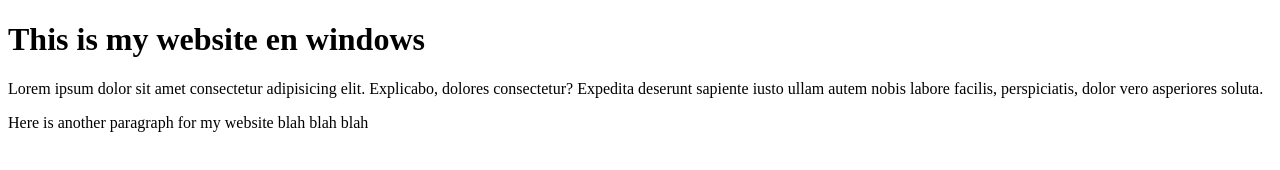
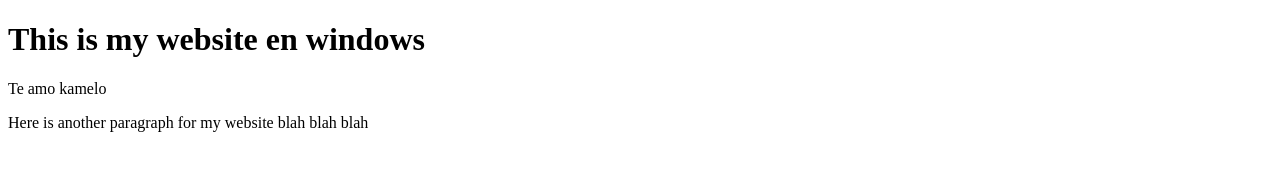
Before and after one commit to sisfranco/firstsitewindows, a plain HTML site: page index.html in a window 1280 px wide. Drawn offline with Linux system fonts and the light colour scheme.

Commit message:
new text

```diff
--- a/index.html
+++ b/index.html
@@ -7,11 +7,7 @@
   </head>
   <body>
     <h1>This is my website en windows</h1>
-    <p>
-      Lorem ipsum dolor sit amet consectetur adipisicing elit. Explicabo,
-      dolores consectetur? Expedita deserunt sapiente iusto ullam autem nobis
-      labore facilis, perspiciatis, dolor vero asperiores soluta.
-    </p>
+    <p>Te amo kamelo</p>
 
     <p>Here is another paragraph for my website blah blah blah</p>
   </body>
```
